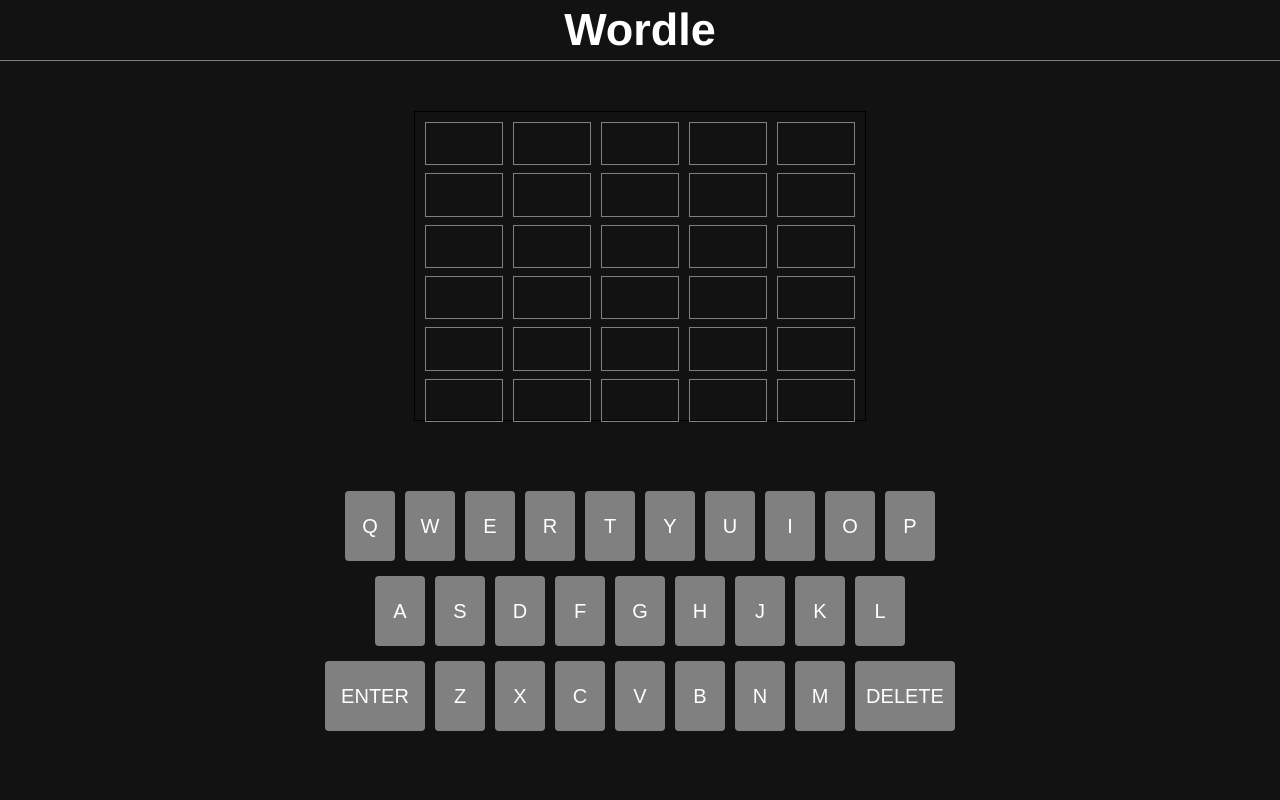
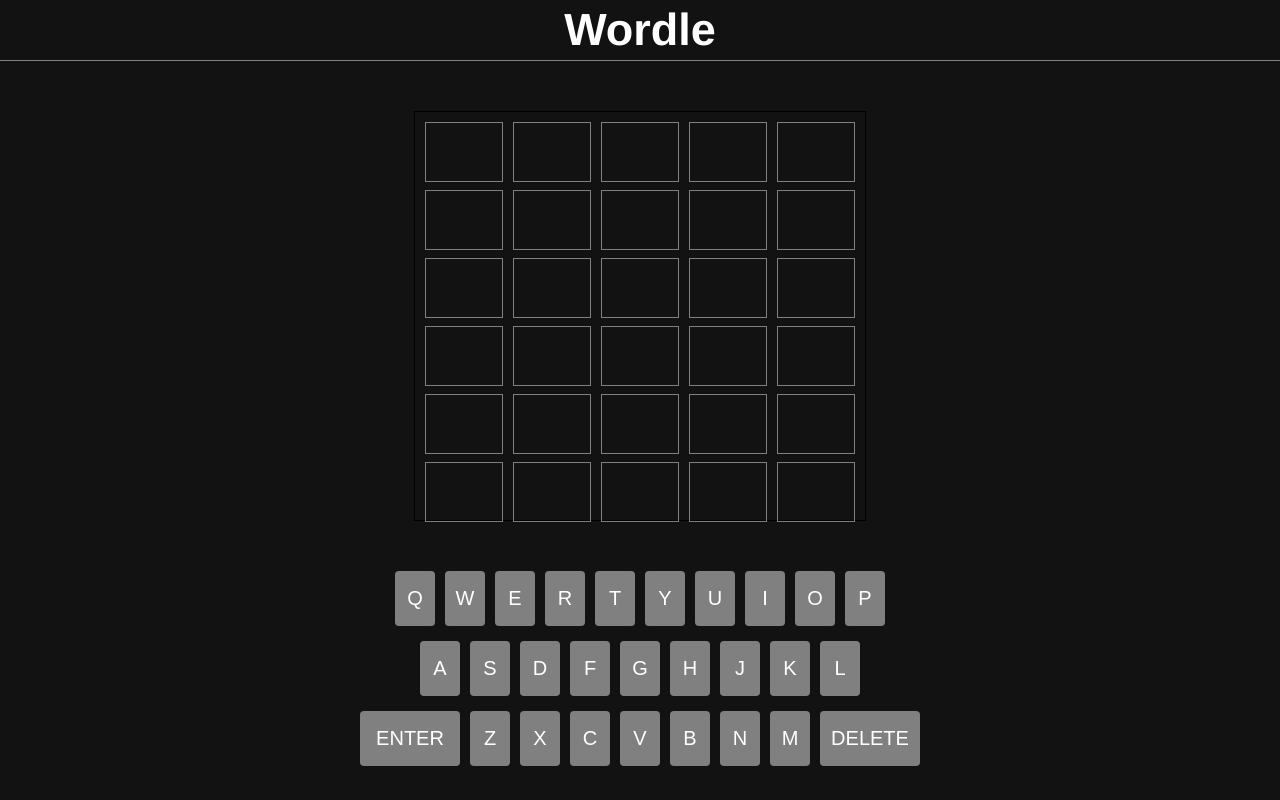
Before and after one commit to WENCHO22/wordle, a React (Create React App) app: page / in a window 1280 px wide. Built offline with nearby package versions, Linux system fonts and the light colour scheme.

Commit message:
disables the letters in keyboard that are used in the previous guess try and are not part of the correct word

```diff
--- a/src/App.css
+++ b/src/App.css
@@ -58,7 +58,7 @@
   margin: 5px;
   display: grid;
   place-items: center;
-  font-size: 30px;
+  font-size: 25px;
   font-weight: bolder;
   color: white;
   font-family: Arial, Helvetica, sans-serif;
@@ -78,8 +78,8 @@
 
 .keyboard {
   width: 700px;
-  height: 300px;
-  margin-top: 60px;
+  height: 180px;
+  margin-top: 40px;
 }
 
 .line1 {
@@ -106,8 +106,8 @@
 }
 
 .key {
-  width: 50px;
-  height: 70px;
+  width: 40px;
+  height: 55px;
   margin: 5px;
   border-radius: 4px;
   display: grid;
--- a/src/App.jsx
+++ b/src/App.jsx
@@ -10,6 +10,7 @@
   const [board, setBoard] = useState(boardDefault);
   const [currAttempt, setCurrAttempt] = useState({ attempt: 0, letterPos: 0 });
   const [wordSet, setWordSet] = useState(new Set());
+  const [disabledLetters, setDisabledLetters] = useState([]);
 
   const correctWord = "RIGHT"; //Debe ser en mayusculas siempre!!!! -- siguiente cambio
 
@@ -69,6 +70,8 @@
           onEnter,
           onSelectLetter,
           correctWord,
+          setDisabledLetters,
+          disabledLetters,
         }}
       >
         <div className="game">
--- a/src/components/Key.jsx
+++ b/src/components/Key.jsx
@@ -1,7 +1,7 @@
 import React, { useContext } from "react";
 import { AppContext } from "../App";
 
-function Key({ keyVal, bigKey }) {
+function Key({ keyVal, bigKey, disabled }) {
   const { onDelete, onEnter, onSelectLetter } = useContext(AppContext);
   const selectLetter = () => {
     if (keyVal === "ENTER") {
@@ -16,7 +16,7 @@
     <div
       className="key"
       key={keyVal}
-      id={bigKey && "big"}
+      id={bigKey ? "big" : disabled && "disabled"}
       onClick={selectLetter}
     >
       {keyVal}
--- a/src/components/Keyboard.jsx
+++ b/src/components/Keyboard.jsx
@@ -3,14 +3,13 @@
 import { AppContext } from "../App";
 
 function Keyboard() {
-  const { onEnter, onDelete, onSelectLetter, currAttempt } =
+  const { onEnter, onDelete, onSelectLetter, disabledLetters } =
     useContext(AppContext);
   const keys1 = ["Q", "W", "E", "R", "T", "Y", "U", "I", "O", "P"];
   const keys2 = ["A", "S", "D", "F", "G", "H", "J", "K", "L"];
   const keys3 = ["Z", "X", "C", "V", "B", "N", "M"];
   const allLetters = [...keys1, ...keys2, ...keys3];
-  const handleKeyboard = useCallback(
-    (e) => {
+  const handleKeyboard = useCallback((e) => {
     if (e.key === "Enter") {
       onEnter();
     } else if (e.key === "Backspace") {
@@ -22,9 +21,7 @@
         }
       });
     }
-    },
-    [currAttempt] //SI
-  );
+  });
 
   useEffect(() => {
     document.addEventListener("keydown", handleKeyboard);
@@ -36,18 +33,30 @@
     <div className="keyboard" onKeyDown={handleKeyboard}>
       <div className="line1">
         {keys1.map((key) => (
-          <Key keyVal={key} key={key} />
+          <Key
+            keyVal={key}
+            key={key}
+            disabled={disabledLetters.includes(key)}
+          />
         ))}
       </div>
       <div className="line2">
         {keys2.map((key) => (
-          <Key keyVal={key} key={key} />
+          <Key
+            keyVal={key}
+            key={key}
+            disabled={disabledLetters.includes(key)}
+          />
         ))}
       </div>
       <div className="line3">
         <Key bigKey={true} keyVal={"ENTER"} key={"enter"} />
         {keys3.map((key) => (
-          <Key keyVal={key} />
+          <Key
+            keyVal={key}
+            key={key}
+            disabled={disabledLetters.includes(key)}
+          />
         ))}
         <Key bigKey={true} keyVal={"DELETE"} Key={"delete"} />
       </div>
--- a/src/components/Letter.jsx
+++ b/src/components/Letter.jsx
@@ -1,8 +1,14 @@
-import React, { useContext } from "react";
+import React, { useContext, useEffect } from "react";
 import { AppContext } from "../App";
 
 function Letter({ letterPos, attemptVal }) {
-  const { board, correctWord, currAttempt } = useContext(AppContext);
+  const {
+    board,
+    correctWord,
+    currAttempt,
+    disabledLetters,
+    setDisabledLetters,
+  } = useContext(AppContext);
   const letter = board[attemptVal][letterPos];
 
   const correct = correctWord[letterPos] === letter;
@@ -11,6 +17,12 @@
   const letterState =
     currAttempt.attempt > attemptVal &&
     (correct ? "correct" : almost ? "almost" : "wrong");
+
+  useEffect(() => {
+    if (letter !== "" && !correct && !almost) {
+      setDisabledLetters((prev) => [...prev, letter]);
+    }
+  }, [currAttempt.attempt]);
   return (
     <div className="letter" id={letterState}>
       {letter}
```
Lines whose indentation alone changed are shown as unchanged.
